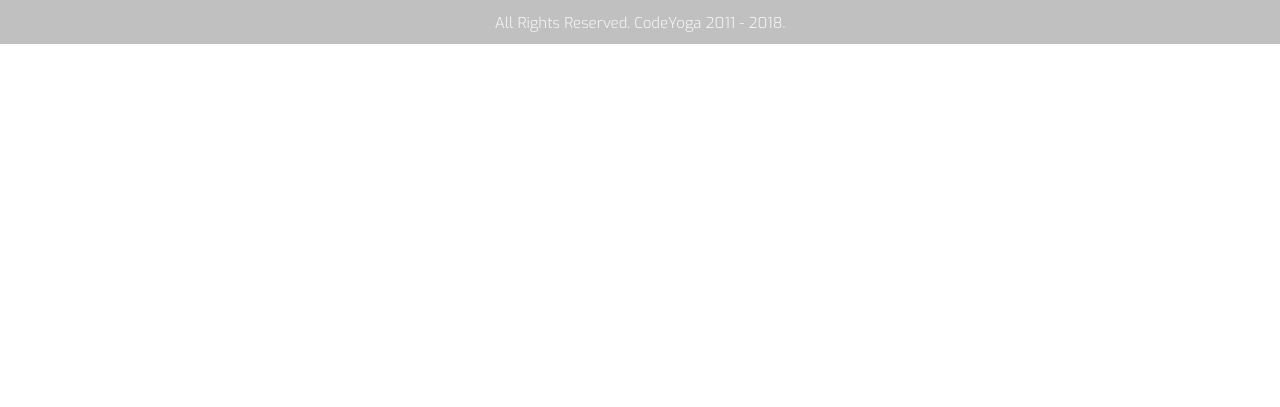
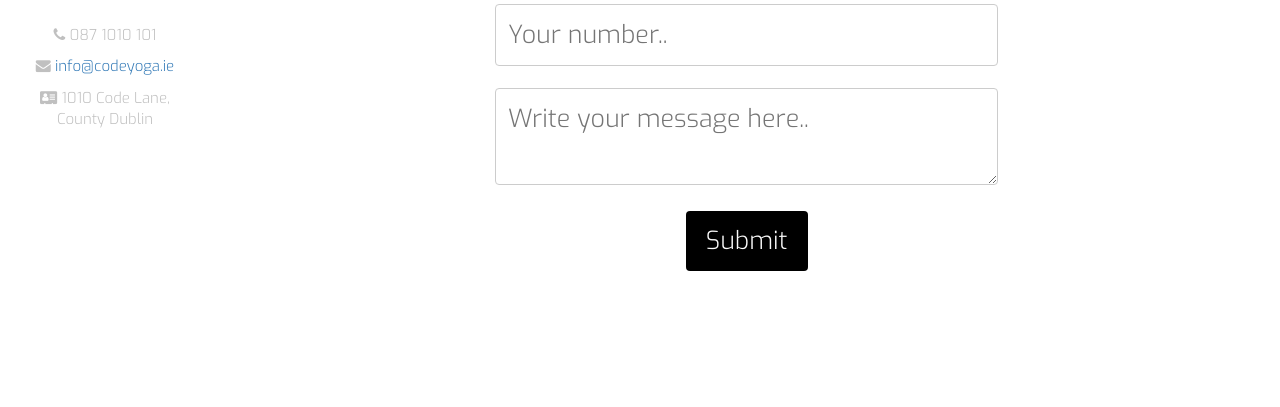
Before and after one commit to AA369/codeyoga-website, a plain HTML site: page contact.html in a window 1280 px wide. Shown: the part 270-677 px from the top of the page. Drawn offline with nearby package versions, Linux system fonts and the light colour scheme.

Commit message:
Adding contact page main content

```diff
--- a/assets/css/style.css
+++ b/assets/css/style.css
@@ -76,7 +76,7 @@ header {
     color: #fafafa;
 }
 
-/* styling for section header text */
+/* styling for section header text on all pages */
 .page-heading {
     font-family: "Exo", sans-serif;
     font-weight: 300;
@@ -87,7 +87,7 @@ header {
     clear: both;
 }
 
-/* set the height in all sections---*/
+/* set the height in all body sections---*/
 .callout-container {
     text-align: center;
     min-height: calc(100vh - 240px);
@@ -141,6 +141,67 @@ header {
 }
 
 /*--------------------------------------------End index page container and button */
+
+/*-----------contact page ---------------------*/
+
+.row-table {
+    display: table;
+}
+
+.sidenav {
+    height: 100%;
+    width: 160px;
+    position: relative;
+    z-index: 1;
+    top:150px;
+    left: 10px;
+    font-size: 15px;
+    font-family: "Exo", sans-serif;
+    color:#C0C0C0;
+    overflow: hidden;
+    float: left;
+}
+
+.contact-heading {
+    font-family: "Exo", sans-serif;
+    font-weight: 300;
+    margin-top: 25px;
+    margin-bottom: 20px;
+}
+
+.center-form {
+    padding-top: 10px;
+    margin: 0 auto;
+    max-width: 50%;
+}
+
+.general-font {
+    font-family: "Exo", sans-serif;
+    font-weight: 300;
+    font-size: 25px;
+}
+
+input[type=text], select, textarea {
+    width: 100%;
+    padding: 12px;
+    border: 1px solid #ccc;
+    border-radius: 4px;
+    box-sizing: border-box;
+    margin-top: 6px;
+    margin-bottom: 16px;
+    resize: vertical;
+}
+
+input[type=submit] {
+    background-color: #000000;
+    color: #fafafa;
+    padding: 12px 20px;
+    border: none;
+    border-radius: 4px;
+    cursor: pointer;
+}
+
+/*-----------End contact page ---------------------*/
 
 /*--------------------------------------------Footer */
 footer {
@@ -200,3 +261,25 @@ footer {
 }
 
 /*---------End Footer--------*/
+
+/*--------------------------------------------Media Queries*/
+
+/* contact page side info*/
+
+@media(min-width: 992px) {
+    .section-column {
+        padding: 0 30px 30px;
+        float: none;
+        display: table-cell;
+    }
+
+}
+
+@media only screen and (max-width: 992px) {
+
+    .sidenav {
+        top: 20px;
+        width: 100%;
+        padding-bottom: 25px;
+    }
+}
--- a/contact.html
+++ b/contact.html
@@ -2,7 +2,7 @@
 <html lang="en">
 
     <head>
-        <meta chartset="utf-8">
+        <meta charset="utf-8">
         <meta name="viewport" content="width=device-width, initial-scale=1.0">
 
         <title>codeYoga website</title>
@@ -14,7 +14,6 @@
     </head>
 
     <body>
-
         <header class="container-fluid">
            <div class="row">
                 <a href="index.html" class="col-xs-12 col-sm-4 col-lg-2 logo menuitem"></a>
@@ -38,8 +37,37 @@
           </div>
         </header>
 
-        <section>
-            <h2>section coming soon</h2>
+        <section class="container-fluid callout-container">
+            <div class="row row-table">
+                <div class="col-sm-2 section-column">
+                    <div class="row">
+
+                             <div class="sidenav contact-heading">
+                                        <p><i class="fa fa-phone"></i> 087 1010 101</p>
+                                        <p><i class="fa fa-envelope"></i> <a href="mailto:info@codeyoga.ie">info@codeyoga.ie</a></p>
+                                        <p><i class="fa fa-address-card"></i> 1010 Code Lane, County Dublin</p>
+                            </div>
+
+                    </div>
+                </div>
+                <div class="section-column">
+                    <div class="row">
+                       <h1 class="uppercase text-center page-heading">contact</h1>
+                        <div class="col-md-12">
+                           <div class="center-form general-font">
+                             <form action="contact.html">
+
+                                <input type="text" id="fname" name="firstname" placeholder="Your name.." required>
+                                <input type="text" id="lname" name="lastname" placeholder="Your number.." required>
+                                <textarea id="subject" name="subject" placeholder="Write your message here.." required></textarea>
+                                <input type="submit" value="Submit">
+                              </form>
+
+                          </div>
+                        </div>
+                    </div>
+                </div>
+            </div>
         </section>
 
         <footer class="container-fluid">
```
